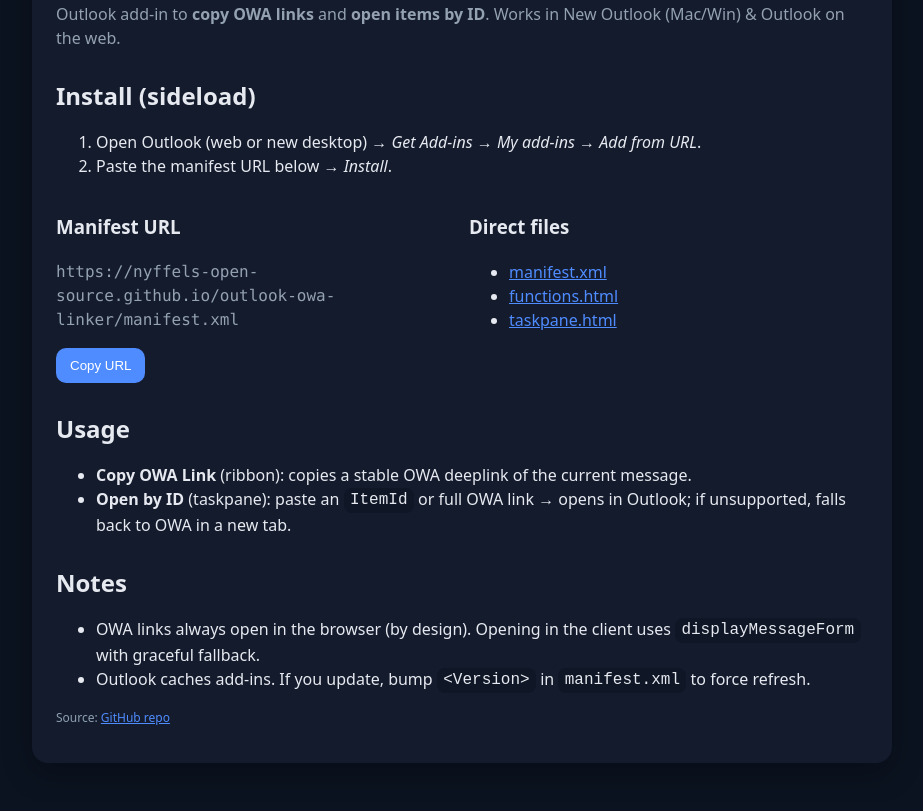
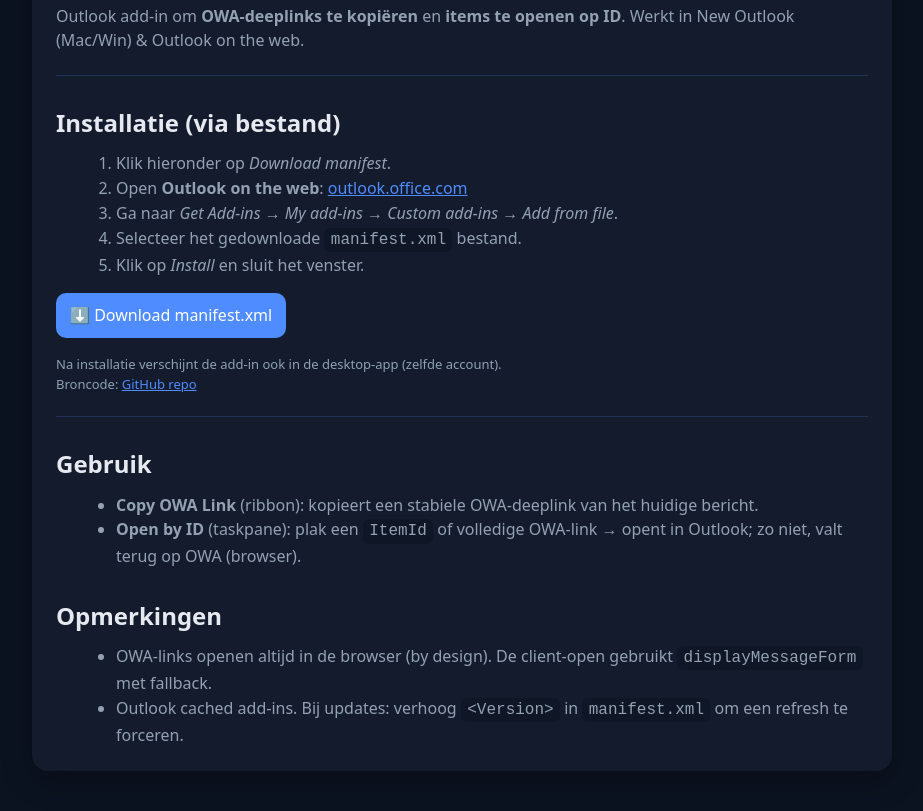
Before and after one commit to Nyffels-Open-Source/outlook-owa-linker, a website: page index.html in a window 1280 px wide. Shown: the part 126-937 px from the top of the page, without its empty margins (178-1101 px from the left). Drawn offline with Linux system fonts and the light colour scheme.

Commit message:
Update index.html

```diff
--- a/index.html
+++ b/index.html
@@ -1,158 +1,63 @@
 <!doctype html>
-<html lang="en">
+<html lang="nl">
 <head>
-    <meta charset="utf-8"/>
-    <meta name="viewport" content="width=device-width, initial-scale=1"/>
-    <title>Outlook OWA Linker — Install</title>
-    <meta name="description" content="Outlook Web Add-in to copy OWA links and open items by ID."/>
-    <style>
-        :root {
-            --bg: #0b1320;
-            --fg: #e6e9ef;
-            --card: #141b2d;
-            --muted: #93a1b1;
-            --accent: #4f8cff
-        }
-
-        * {
-            box-sizing: border-box
-        }
-
-        body {
-            margin: 0;
-            font: 16px/1.5 system-ui, Segoe UI, Roboto, Arial;
-            background: var(--bg);
-            color: var(--fg)
-        }
-
-        .wrap {
-            max-width: 900px;
-            margin: 40px auto;
-            padding: 0 20px
-        }
-
-        .card {
-            background: var(--card);
-            border-radius: 16px;
-            padding: 24px;
-            box-shadow: 0 10px 30px rgba(0, 0, 0, .25)
-        }
-
-        h1 {
-            margin: 0 0 6px
-        }
-
-        h2 {
-            margin: 28px 0 10px
-        }
-
-        p {
-            color: var(--muted)
-        }
-
-        code, pre {
-            background: #0f1626;
-            border-radius: 8px;
-            padding: .2em .4em
-        }
-
-        a {
-            color: var(--accent)
-        }
-
-        .row {
-            display: flex;
-            gap: 10px;
-            flex-wrap: wrap
-        }
-
-        .btn {
-            background: var(--accent);
-            color: #fff;
-            border: 0;
-            border-radius: 10px;
-            padding: 10px 14px;
-            cursor: pointer
-        }
-
-        .mono {
-            font-family: ui-monospace, SFMono-Regular, Menlo, Consolas, monospace
-        }
-
-        .grid {
-            display: grid;
-            grid-template-columns:1fr;
-            gap: 14px
-        }
-
-        @media (min-width: 760px) {
-            .grid {
-                grid-template-columns:1fr 1fr
-            }
-        }
-
-        .small {
-            font-size: 12px;
-            color: #8ea2b3
-        }
-    </style>
+  <meta charset="utf-8" />
+  <meta name="viewport" content="width=device-width,initial-scale=1" />
+  <title>Outlook OWA Linker — Installatie</title>
+  <meta name="description" content="Outlook add-in om OWA-links te kopiëren en items te openen op ID." />
+  <style>
+    :root{--bg:#0b1320;--fg:#e6e9ef;--card:#141b2d;--muted:#93a1b1;--accent:#4f8cff}
+    *{box-sizing:border-box} body{margin:0;font:16px/1.55 system-ui,Segoe UI,Roboto,Arial;background:var(--bg);color:var(--fg)}
+    .wrap{max-width:900px;margin:40px auto;padding:0 20px}
+    .card{background:var(--card);border-radius:16px;padding:24px;box-shadow:0 10px 30px rgba(0,0,0,.25)}
+    h1{margin:0 0 6px} h2{margin:28px 0 10px} h3{margin:18px 0 8px}
+    p,li{color:var(--muted)} code{background:#0f1626;border-radius:6px;padding:.2em .4em}
+    a{color:var(--accent)} .btn{background:var(--accent);color:#fff;border:0;border-radius:10px;padding:10px 14px;cursor:pointer;text-decoration:none;display:inline-block}
+    .small{font-size:13px;color:#8ea2b3}
+    .list{margin:8px 0 0 20px}
+    .hr{height:1px;background:#213055;margin:22px 0}
+  </style>
 </head>
 <body>
-<main class="wrap">
+  <main class="wrap">
     <div class="card">
-        <h1>Outlook OWA Linker</h1>
-        <p>Outlook add-in to <strong>copy OWA links</strong> and <strong>open items by ID</strong>. Works in New Outlook
-            (Mac/Win) & Outlook on the web.</p>
+      <h1>Outlook OWA Linker</h1>
+      <p>Outlook add-in om <strong>OWA-deeplinks te kopiëren</strong> en <strong>items te openen op ID</strong>. Werkt in New Outlook (Mac/Win) & Outlook on the web.</p>
 
-        <h2>Install (sideload)</h2>
-        <ol>
-            <li>Open Outlook (web or new desktop) → <em>Get Add-ins</em> → <em>My add-ins</em> → <em>Add from URL</em>.
-            </li>
-            <li>Paste the manifest URL below → <em>Install</em>.</li>
-        </ol>
+      <div class="hr"></div>
 
-        <div class="grid">
-            <div>
-                <h3>Manifest URL</h3>
-                <p class="mono" id="u">https://nyffels-open-source.github.io/outlook-owa-linker/manifest.xml</p>
-                <button class="btn" onclick="copyU()">Copy URL</button>
-            </div>
-            <div>
-                <h3>Direct files</h3>
-                <ul>
-                    <li><a href="./manifest.xml">manifest.xml</a></li>
-                    <li><a href="./functions.html">functions.html</a></li>
-                    <li><a href="./taskpane.html">taskpane.html</a></li>
-                </ul>
-            </div>
-        </div>
+      <h2>Installatie (via bestand)</h2>
+      <ol class="list">
+        <li>Klik hieronder op <em>Download manifest</em>.</li>
+        <li>Open <strong>Outlook on the web</strong>: <a href="https://outlook.office.com" target="_blank" rel="noopener">outlook.office.com</a></li>
+        <li>Ga naar <em>Get Add-ins → My add-ins → Custom add-ins → Add from file</em>.</li>
+        <li>Selecteer het gedownloade <code>manifest.xml</code> bestand.</li>
+        <li>Klik op <em>Install</em> en sluit het venster.</li>
+      </ol>
 
-        <h2>Usage</h2>
-        <ul>
-            <li><strong>Copy OWA Link</strong> (ribbon): copies a stable OWA deeplink of the current message.</li>
-            <li><strong>Open by ID</strong> (taskpane): paste an <code>ItemId</code> or full OWA link → opens in
-                Outlook; if unsupported, falls back to OWA in a new tab.
-            </li>
-        </ul>
+      <p>
+        <a class="btn" href="./manifest.xml" download="manifest.xml">⬇️ Download manifest.xml</a>
+      </p>
 
-        <h2>Notes</h2>
-        <ul>
-            <li>OWA links always open in the browser (by design). Opening in the client uses
-                <code>displayMessageForm</code> with graceful fallback.
-            </li>
-            <li>Outlook caches add-ins. If you update, bump <code>&lt;Version&gt;</code> in <code>manifest.xml</code> to
-                force refresh.
-            </li>
-        </ul>
+      <p class="small">
+        Na installatie verschijnt de add-in ook in de desktop-app (zelfde account).
+        <br />Broncode: <a href="https://github.com/Nyffels-Open-Source/outlook-owa-linker" target="_blank" rel="noopener">GitHub repo</a>
+      </p>
 
-        <p class="small">Source: <a href="https://github.com/Nyffels-Open-Source/outlook-owa-linker">GitHub repo</a></p>
+      <div class="hr"></div>
+
+      <h2>Gebruik</h2>
+      <ul class="list">
+        <li><strong>Copy OWA Link</strong> (ribbon): kopieert een stabiele OWA-deeplink van het huidige bericht.</li>
+        <li><strong>Open by ID</strong> (taskpane): plak een <code>ItemId</code> of volledige OWA-link → opent in Outlook; zo niet, valt terug op OWA (browser).</li>
+      </ul>
+
+      <h2>Opmerkingen</h2>
+      <ul class="list">
+        <li>OWA-links openen altijd in de browser (by design). De client-open gebruikt <code>displayMessageForm</code> met fallback.</li>
+        <li>Outlook cached add-ins. Bij updates: verhoog <code>&lt;Version&gt;</code> in <code>manifest.xml</code> om een refresh te forceren.</li>
+      </ul>
     </div>
-</main>
-<script>
-    function copyU() {
-        const t = document.getElementById('u').textContent.trim();
-        navigator.clipboard?.writeText(t);
-    }
-</script>
+  </main>
 </body>
 </html>
```
